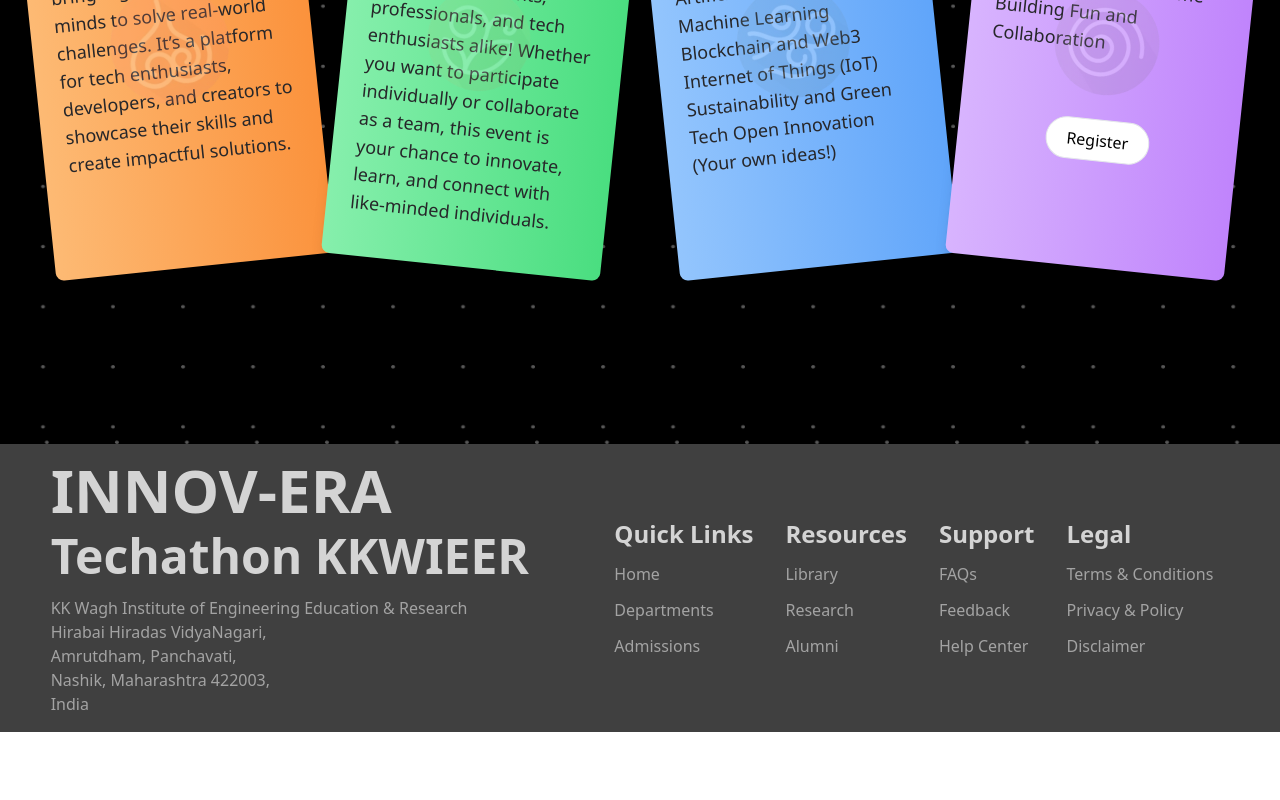
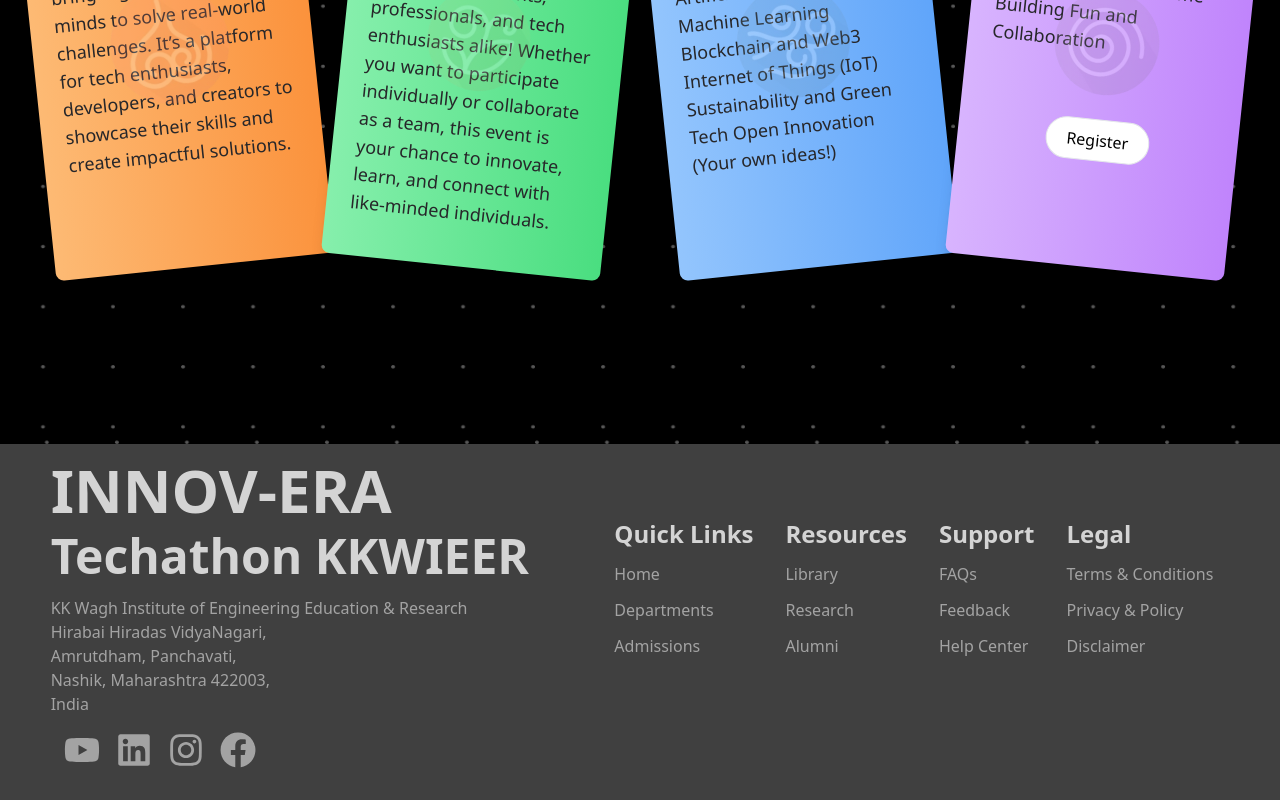
Before and after one commit to anni02th/Innovera, a React (Vite) app in the folder Innovera-me/: page /about in a window 1280 px wide. Shown: the part 421-1221 px from the top of the page. Before the commit the page ends 1153 px from the top, so only its background shows below. Built offline with nearby package versions, Linux system fonts and the light colour scheme.

Commit message:
chore: Add social icons to footer;

```diff
--- a/Innovera-me/package.json
+++ b/Innovera-me/package.json
@@ -11,6 +11,7 @@
   },
   "dependencies": {
     "aos": "^2.3.4",
+    "lucide-react": "^0.474.0",
     "react": "^18.3.1",
     "react-dom": "^18.3.1",
     "react-icons": "^5.4.0",
--- a/Innovera-me/src/components/Footer.jsx
+++ b/Innovera-me/src/components/Footer.jsx
@@ -1,117 +1,13 @@
 import React, { useState } from "react";
+import { FaFacebook, FaInstagram, FaLinkedin, FaYoutube } from "react-icons/fa";
 import { Link } from "react-router-dom"; // Assuming you're using React Router
-
-// const Footer = () => {
-//   const [tncOpen, setTncOpen] = useState(false);
-
-//   return (
-//     <footer className="bg-black py-12 text-white z-10">
-//       <div className="max-w-6xl mx-auto px-4">
-//         <div className="grid grid-cols-2 md:grid-cols-4 gap-8">
-//           <div>
-//             <h3 className="font-bold mb-4 text-purple-400">FAQs</h3>
-//             <ul className="space-y-2">
-//               <li>
-//                 <Link to="/faq" className="hover:text-orange-400 transition-colors">
-//                   Common Questions
-//                 </Link>
-//               </li>
-//             </ul>
-//           </div>
-//           <div>
-//             <h3 className="font-bold mb-4 text-purple-400">About KKWIEER</h3>
-//             <ul className="space-y-2">
-//               <li>
-//                 <a
-//                   href="https://www.kkwagh.edu.in/"
-//                   target="_blank"
-//                   rel="noopener noreferrer"
-//                   className="hover:text-orange-400 transition-colors"
-//                 >
-//                   College Website
-//                 </a>
-//               </li>
-//             </ul>
-//           </div>
-//           <div>
-//             <h3 className="font-bold mb-4 text-purple-400">Team</h3>
-//             <ul className="space-y-2">
-//               <li>
-//                 <Link to="/team" className="hover:text-orange-400 transition-colors">
-//                   Meet the Team
-//                 </Link>
-//               </li>
-//             </ul>
-//           </div>
-//           <div>
-//             <h3 className="font-bold mb-4 text-purple-400">Sponsors</h3>
-//             <ul className="space-y-2">
-//               <li>
-//                 <Link to="/sponsors" className="hover:text-orange-400 transition-colors">
-//                   Our Sponsors
-//                 </Link>
-//               </li>
-//             </ul>
-//           </div>
-//           <div>
-//             <h3 className="font-bold mb-4 text-purple-400">Links</h3>
-//             <ul className="space-y-2">
-//               <li>
-//                 <Link to="/" className="hover:text-orange-400 transition-colors">
-//                   Home
-//                 </Link>
-//               </li>
-//             </ul>
-//           </div>
-//           <div>
-//             <h3 className="font-bold mb-4 text-purple-400">TnC</h3>
-//             <button
-//               onClick={() => setTncOpen(!tncOpen)}
-//               className="hover:text-orange-400 transition-colors"
-//             >
-//               View Terms
-//             </button>
-//           </div>
-//         </div>
-
-//         {/* TnC Modal */}
-// {tncOpen && (
-//   <div className="fixed inset-0 bg-black bg-opacity-75 flex items-center justify-center z-50">
-//     <div className="bg-gray-900 p-8 rounded-lg shadow-2xl max-w-3xl w-full mx-4 md:mx-auto relative">
-//       <button
-//         onClick={() => setTncOpen(false)}
-//         className="absolute top-4 right-4 text-gray-300 hover:text-white text-2xl"
-//       >
-//         &times;
-//       </button>
-//       <h2 className="text-2xl font-bold mb-4 text-purple-400">Terms and Conditions</h2>
-//       <p className="text-gray-300">
-//         Here are the terms and conditions for using this website. Please read them
-//         carefully before using any features or services provided.
-//       </p>
-//       <ul className="list-disc ml-6 mt-4 text-gray-400">
-//         <li>All information is for educational purposes only.</li>
-//         <li>Content must not be used for any illegal activities.</li>
-//         <li>Respect intellectual property and copyright rules.</li>
-//         <li>For any concerns, contact our support team.</li>
-//       </ul>
-//     </div>
-//   </div>
-// )}
-//       </div>
-//       <div className="text-center text-gray-500 mt-8">
-//          {new Date().getFullYear()} KKWIEER. All rights reserved.
-//          Created by Aniket D More
-//       </div>
-//     </footer>
-//   );
-// };
 
 const Footer = () => {
   const [tncOpen, setTncOpen] = useState(false);
 
   return (
-    <footer className="bg-neutral-700 p-4 flex flex-col sm:flex-row sm:justify-around sm:items-center">
+    <footer className="bg-neutral-700 p-4">
+      <div className="flex flex-col sm:flex-row sm:justify-around sm:items-center">
         <section>
           <div className="flex flex-col gap-3">
             <h1 className="font-bold text-6xl text-neutral-300">INNOV-ERA</h1>
@@ -140,7 +36,9 @@
             <p className="text-neutral-400">Admissions</p>
           </div>
           <div className="flex flex-col gap-3 sm:m-4 my-4">
-          <h1 className="text-2xl text-neutral-300 font-semibold">Resources</h1>
+            <h1 className="text-2xl text-neutral-300 font-semibold">
+              Resources
+            </h1>
 
             <p className="text-neutral-400">Library</p>
             <p className="text-neutral-400">Research</p>
@@ -163,6 +61,14 @@
             <p className="text-neutral-400">Disclaimer</p>
           </div>
         </section>
+      </div>
+
+      <div className="flex gap-4 text-neutral-400 my-4 sm:mx-12">
+        <FaYoutube size={36} />
+        <FaLinkedin size={36} />
+        <FaInstagram size={36} />
+        <FaFacebook size={36} />
+      </div>
 
       {tncOpen && (
         <div className="fixed inset-0 bg-black bg-opacity-75 flex items-center justify-center z-50">
```
Also changed, not shown: 1 other file (tests, documents, lock files or other folders). Lines whose indentation alone changed are shown as unchanged.
